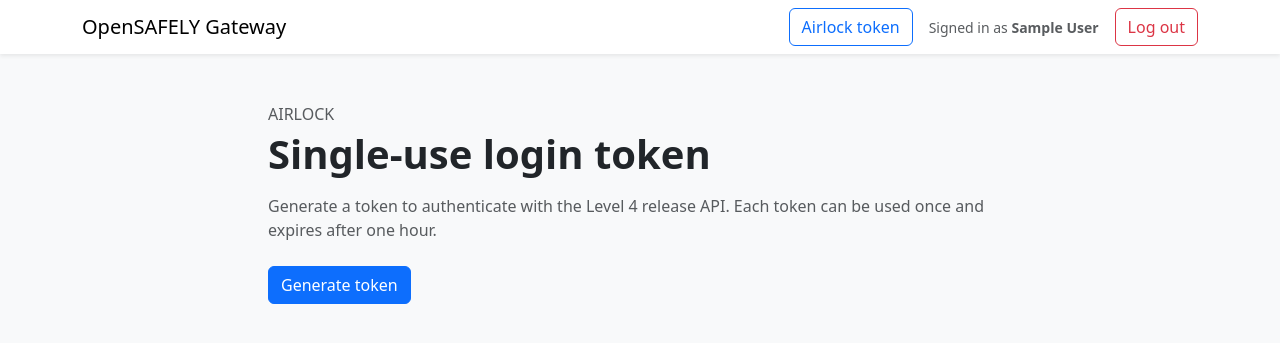
After one commit to opensafely-core/reference-gateway, a Django app: page /auth/airlock-token/ in a window 1280 px wide. The commit adds this page. Shown: the top 343 px of the page. Run offline with Django 5.2, Linux system fonts and the light colour scheme; the visitor is signed in with stand-in values (Sample User, id 1).

Commit message:
Add basic UI for generating a login token

```diff
--- a/gateway/settings.py
+++ b/gateway/settings.py
@@ -59,8 +59,6 @@
     for host in os.environ.get("ALLOWED_HOSTS", "*").split(",")
     if host.strip()
 ]
-print("ALLOWED_HOSTS from env:", os.environ.get("ALLOWED_HOSTS"))
-print("Parsed ALLOWED_HOSTS:", ALLOWED_HOSTS)
 USE_X_FORWARDED_HOST = True
 SECURE_PROXY_SSL_HEADER = ("HTTP_X_FORWARDED_PROTO", "https")
 
--- /dev/null
+++ b/gateway/templates/airlock_token.html
@@ -0,0 +1,26 @@
+{% extends "base.html" %}
+
+{% block content %}
+  <div class="col-lg-8 mx-auto">
+    <div class="mb-4">
+      <p class="text-uppercase text-muted mb-1">Airlock</p>
+      <h1 class="display-6 fw-semibold mb-3">Single-use login token</h1>
+      <p class="text-body-secondary mb-0">
+        Generate a token to authenticate with the Level 4 release API. Each token can be used once and expires after one hour.
+      </p>
+    </div>
+
+    {% if token %}
+      <div class="alert alert-success" role="alert">
+        <p class="fw-semibold mb-2">Your new token</p>
+        <p class="fs-4 mb-2"><code>{{ token }}</code></p>
+        <p class="mb-0">Expires at {{ expires_at|date:"Y-m-d H:i" }} UTC.</p>
+      </div>
+    {% endif %}
+
+    <form method="post">
+      {% csrf_token %}
+      <button type="submit" class="btn btn-primary">Generate token</button>
+    </form>
+  </div>
+{% endblock %}
--- a/gateway/templates/base.html
+++ b/gateway/templates/base.html
@@ -19,6 +19,7 @@
         </a>
         <div class="d-flex align-items-center gap-3 ms-auto">
           {% if request.user.is_authenticated %}
+            <a class="btn btn-outline-primary" href="{% url 'airlock-token' %}">Airlock token</a>
             <p class="text-muted small mb-0">
               Signed in as <strong>{{ request.user.display_name }}</strong>
             </p>
--- a/gateway/urls.py
+++ b/gateway/urls.py
@@ -7,6 +7,7 @@
     path("", views.projects, name="projects"),
     path("projects/<slug:name>/", views.project, name="project"),
     path("runs/<str:run_id>/", views.run, name="run"),
+    path("auth/airlock-token/", views.airlock_token, name="airlock-token"),
     path("auth/login/", views.login, name="login"),
     path("auth/login/callback/", views.login_callback, name="login-callback"),
     path("auth/logout/", views.logout, name="logout"),
--- a/gateway/views.py
+++ b/gateway/views.py
@@ -3,6 +3,7 @@
 
 from django.conf import settings
 from django.contrib import auth
+from django.contrib.auth.decorators import login_required
 from django.http import HttpResponseBadRequest, HttpResponseForbidden
 from django.shortcuts import get_object_or_404, redirect, render
 from django.urls import reverse
@@ -10,6 +11,7 @@
 
 from . import github
 from .actions import cancel_run, start_run, update_run
+from .login_tokens import generate_login_token
 from .models import Project, Run, User
 
 
@@ -118,6 +120,21 @@
     return redirect("/")
 
 
+@login_required
+def airlock_token(request):
+    context = {}
+
+    if request.method == "POST":
+        token = generate_login_token(user=request.user)
+        request.user.refresh_from_db(fields=["login_token_expires_at"])
+        context = {
+            "token": token,
+            "expires_at": request.user.login_token_expires_at,
+        }
+
+    return render(request, "airlock_token.html", context)
+
+
 @require_POST
 def logout(request):
     auth.logout(request)
```
Also changed, not shown: tests/test_views.py (+38 -0 lines).
